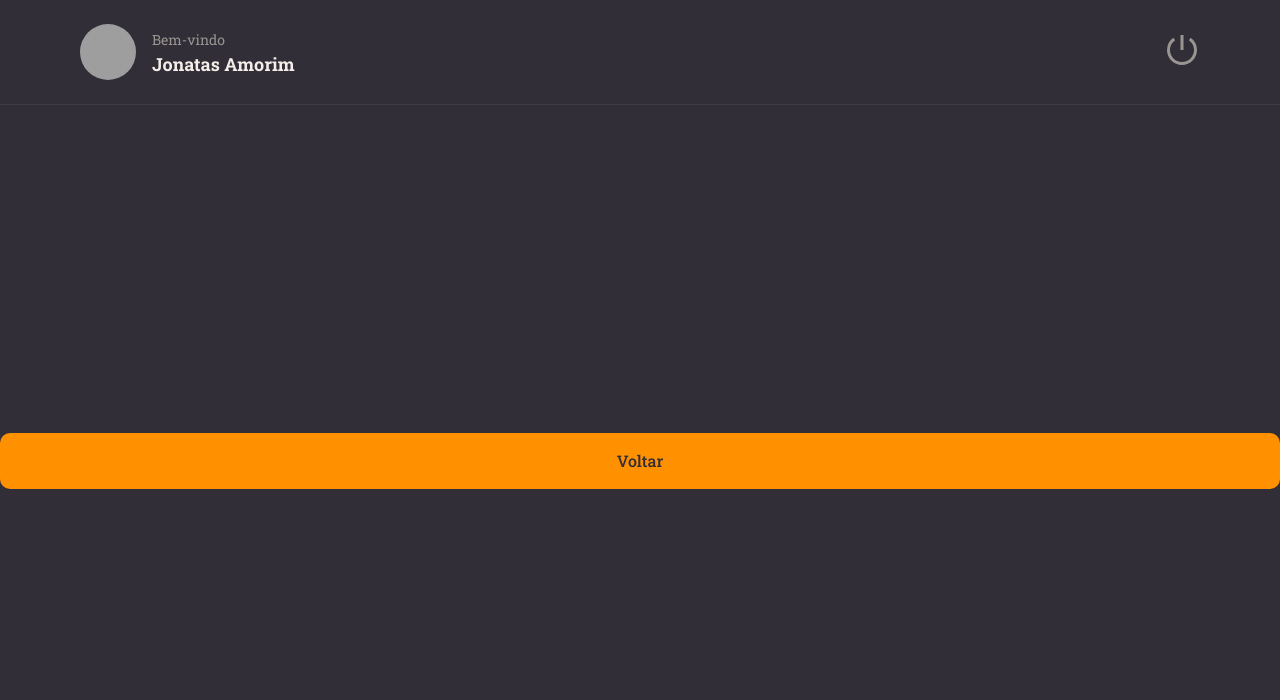
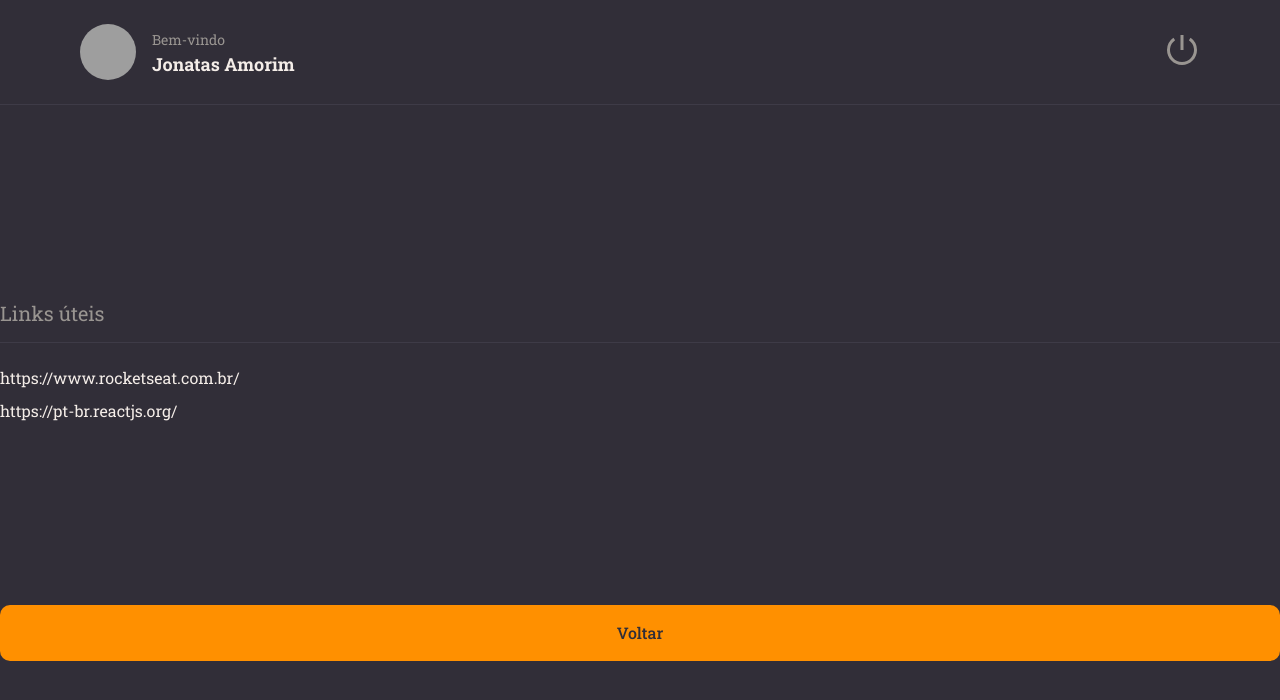
Before and after one commit to JonatasAS/rocketnotes, a React (Vite) app: page / in a window 1280 px wide. Shown: the top 700 px of the page. Built offline with nearby package versions, Linux system fonts and the light colour scheme; grey boxes are pictures that could not be loaded.

Commit message:
Children

```diff
--- /dev/null
+++ b/src/components/Section/index.jsx
@@ -0,0 +1,10 @@
+import { Container } from "./styles";
+
+export function Section({ title, children }) {
+  return (
+    <Container>
+      <h2>{title}</h2>
+      {children}
+    </Container>
+  )
+}
--- /dev/null
+++ b/src/components/Section/styles.js
@@ -0,0 +1,18 @@
+import styled from "styled-components";
+
+export const Container = styled.section`
+  margin: 56px 0 28px;
+
+  > h2 {
+    border-bottom-width: 1px;
+    border-bottom-style: solid;
+    border-bottom-color: ${({ theme }) => theme.COLORS.BACKGROUND_700};
+
+    padding-bottom: 16px;
+    margin-bottom: 24px;
+
+    color: ${({ theme }) => theme.COLORS.GRAY_100};
+    font-size: 20px;
+    font-weight: 400;
+  }
+`;
--- a/src/pages/Details/index.jsx
+++ b/src/pages/Details/index.jsx
@@ -1,7 +1,8 @@
-import { Container } from "./styles";
+import { Container, Links } from "./styles";
 
 import { Header } from '../../components/Header'
 import { Button } from "../../components/Button";
+import { Section } from "../../components/Section";
 
 
 export function Details() {
@@ -9,6 +10,13 @@
     <Container>
       <Header />
 
+    <Section title="Links úteis">
+      <Links>
+        <li> <a href="#">https://www.rocketseat.com.br/</a></li>
+        <li><a href="#">https://pt-br.reactjs.org/</a></li>
+      </Links>
+    </Section>
+
       <Button title="Voltar"/>
     </Container>
   )
--- a/src/pages/Details/styles.js
+++ b/src/pages/Details/styles.js
@@ -10,3 +10,15 @@
   "header"
   "content"
 `;
+
+export const Links = styled.ul`
+  list-style: none;
+
+  > li {
+    margin-top: 12px;
+
+    > a {
+      color: ${({ theme }) => theme.COLORS.WHITE};
+    }
+  }
+`;
```
